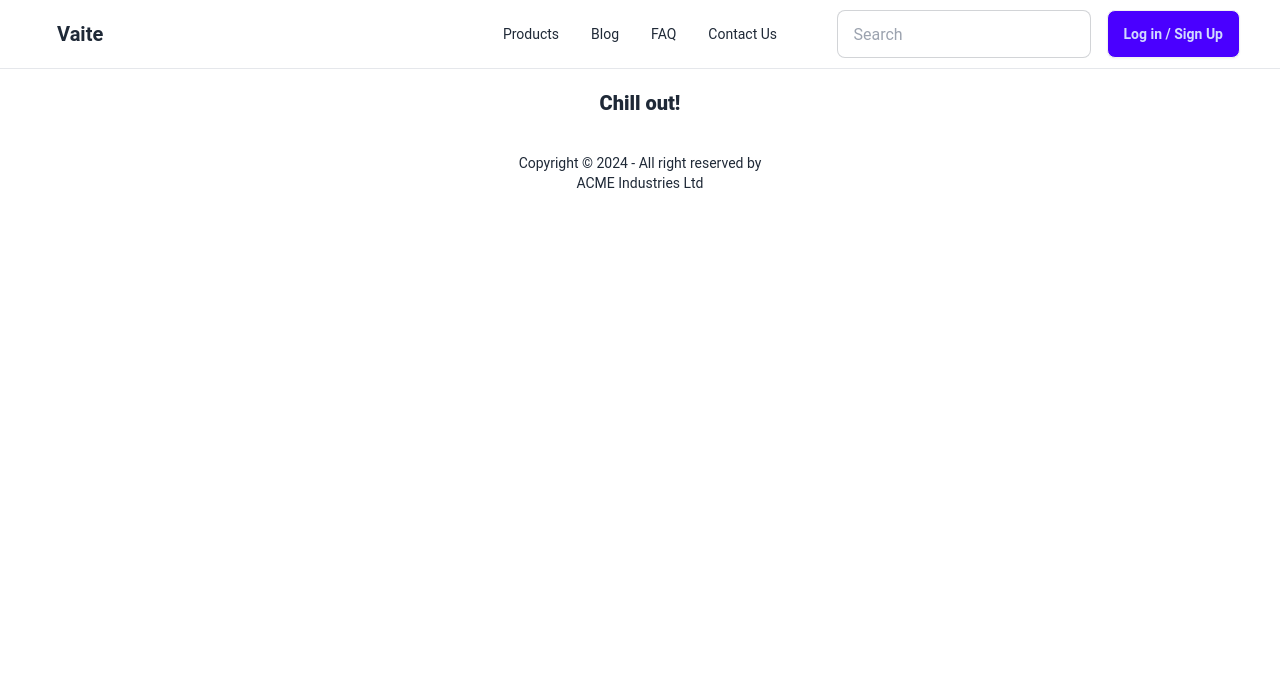
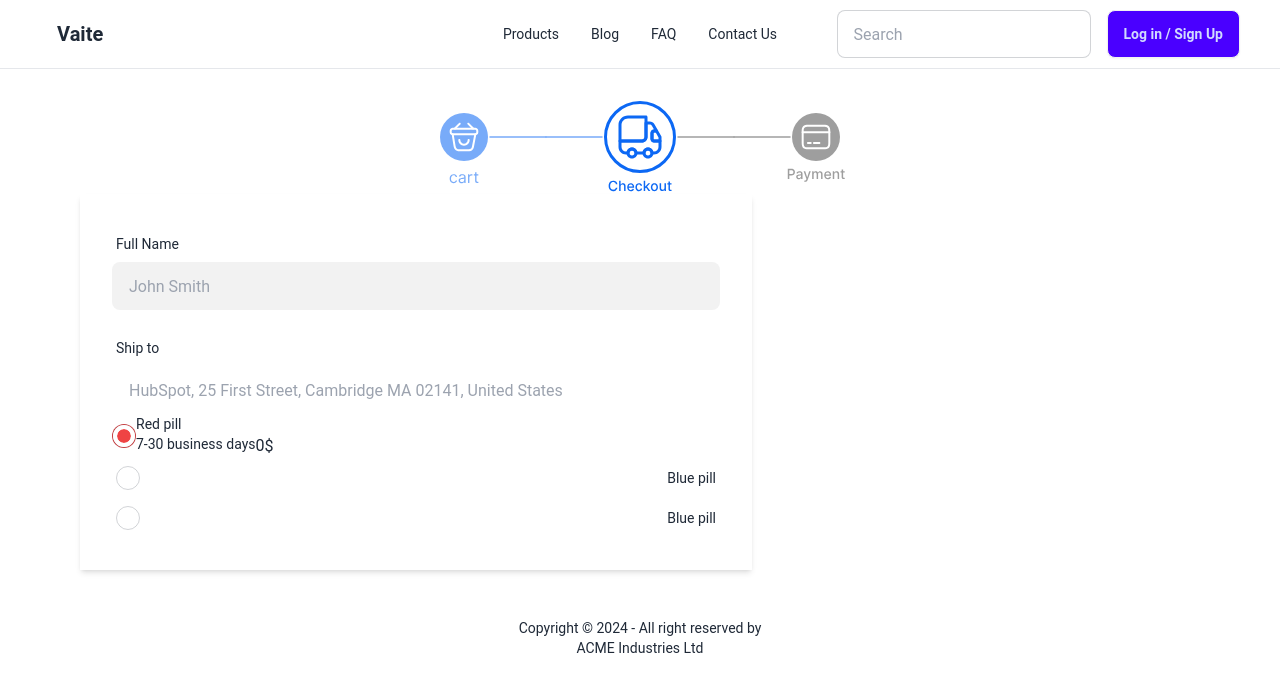
Before and after one commit to andreygranenko/Online-shop-vite, a React (Vite) app: page /checkout in a window 1280 px wide. Shown: the top 692 px of the page. Built offline with nearby package versions, Linux system fonts and the light colour scheme; no server answers.

Commit message:
added a checkout page

```diff
--- a/src/components/animated-routes/AnimatedRoutes.jsx
+++ b/src/components/animated-routes/AnimatedRoutes.jsx
@@ -12,6 +12,7 @@ import React from "react";
 import {AnimatePresence} from "framer-motion";
 import SingleBlogPage from "../../pages/single-blog-page/SingleBlogPage.jsx";
 import ShoppingCart from "../../pages/shopping-cart/ShoppingCart.jsx";
+import Checkout from "../../pages/checkout/Checkout.jsx";
 
 // eslint-disable-next-line react/prop-types
 const AnimatedRoutes = ({session, setSession}) => {
@@ -29,6 +30,7 @@ const AnimatedRoutes = ({session, setSession}) => {
         <Route path="/faq" element={<FaqPage/>}/>
         <Route path="/kontakti" element={<ContactPage/>}/>
         <Route path={'/shop-cart'} element={<ShoppingCart/>}/>
+        <Route path={'/checkout'} element={<Checkout/>}/>
         <Route path="*" element={<ErrorPage />} />
       </Routes>
     </AnimatePresence>
--- a/src/components/cart-items/CartItems.jsx
+++ b/src/components/cart-items/CartItems.jsx
@@ -1,15 +1,20 @@
 import {useEffect, useState} from "react";
-const CartItems = ({ cartItems, cartItemsState, setCartItemsState }) => {
+const CartItems = ({ cartItems, cartItemsState, setCartItemsState, setSaved }) => {
   return (
     <div className={'flex flex-col gap-5 '}>
       {cartItems.map((item) => (
-        <CartItem key={item.product_id} cartItems={cartItemsState} setCartItems={setCartItemsState} item={item} />
+        <CartItem
+          key={item.product_id}
+          cartItems={cartItemsState}
+          setCartItems={setCartItemsState}
+          setSaved={setSaved}
+          item={item} />
       ))}
     </div>
   );
 }
 
-const CartItem = ({ item, cartItems, setCartItems }) => {
+const CartItem = ({ item, setSaved, setCartItems }) => {
   const [count, setCount] = useState(item.count);
 
 
@@ -31,12 +36,14 @@ const CartItem = ({ item, cartItems, setCartItems }) => {
         return count - 1;
       });
     }
+    setSaved(false);
   }
 
   const handlePlus = () => {
     setCount(count => {
       return count + 1;
     });
+    setSaved(false);
   }
 
 
@@ -49,6 +56,7 @@ const CartItem = ({ item, cartItems, setCartItems }) => {
     } else if (!e.target.value) {
       setCount(1);
     }
+    setSaved(false);
   }
 
   return (
--- a/src/components/nav-bar/NavBar.jsx
+++ b/src/components/nav-bar/NavBar.jsx
@@ -83,9 +83,8 @@ const NavBar = ({ session , setSession}) => {
               </div>
               <ul tabIndex={0} className="mt-3 z-[1] p-2 shadow menu menu-sm dropdown-content bg-base-100 rounded-box w-52">
                 <li>
-                  <Link to={'/account'} className="justify-between">
-                    Profile
-                    <span className="badge">New</span>
+                  <Link to={'/shop-cart'} className="justify-between">
+                    Shopping Cart
                   </Link>
                 </li>
                 <li><Link to={'/account'}>Settings</Link></li>
--- /dev/null
+++ b/src/pages/checkout/Checkout.jsx
@@ -0,0 +1,55 @@
+import Cart from "../../../public/cart-2.svg";
+
+const Checkout = () => {
+  return (
+    <div className={'container py-8'}>
+      <div className={'flex justify-center'}>
+        <img src={Cart} alt="cart"/>
+      </div>
+      <form className={'w-[60%] shadow-md p-8'} action="#">
+        <div className={'form-control'}>
+          <label className={'label'}>
+            <span className={'label-text'}>Full Name</span>
+          </label>
+          <input  type="text" placeholder="John Smith" className={'input bg-base-200'}/>
+        </div>
+        <div className={'form-control mt-5'}>
+          <label className={'label'}>
+            <span className={'label-text'}>Ship to</span>
+          </label>
+          <input type="text" placeholder="HubSpot, 25 First Street, Cambridge MA 02141, United States" className={'input'}/>
+        </div>
+        <div className="form-control">
+          <label className="cursor-pointer flex items-center grow">
+            <input type="radio" name="radio-10" className="radio checked:bg-red-500" defaultChecked />
+            <div>
+              <div className={'flex flex-col'}>
+                <span className="text-left label-text ">Red pill</span>
+                <div className={'flex justify-between'}>
+                  <span className={'text-left label-text '}>7-30 business days</span>
+                  <span className={'ml-auto'}>0$</span>
+                </div>
+              </div>
+
+            </div>
+          </label>
+        </div>
+        <div className="form-control">
+          <label className="label cursor-pointer">
+            <input type="radio" name="radio-10" className="radio checked:bg-blue-500"  />
+            <span className="label-text">Blue pill</span>
+          </label>
+        </div>
+        <div className="form-control">
+          <label className="label cursor-pointer">
+            <input type="radio" name="radio-10" className="radio checked:bg-blue-500"  />
+            <span className="label-text">Blue pill</span>
+          </label>
+        </div>
+
+      </form>
+    </div>
+  );
+}
+
+export default Checkout;
--- a/src/pages/shopping-cart/ShoppingCart.jsx
+++ b/src/pages/shopping-cart/ShoppingCart.jsx
@@ -3,11 +3,15 @@ import CartItems from "../../components/cart-items/CartItems.jsx";
 import { supabase } from "../../client.js";
 import {useEffect, useState} from "react";
 import {useCart} from "../../components/cart-context/CartContext.jsx";
+import {useNavigate} from "react-router-dom";
 
 const ShoppingCart = () => {
   const {cartItems, setCartItems} = useCart();
   const [cartItemsState, setCartItemsState] = useState(cartItems);
   const [loading, setLoading] = useState(false);
+  const [saved, setSaved] = useState(true);
+  const navigate = useNavigate();
+
   useEffect(() => {
     setCartItemsState(cartItems);
   }, [cartItems]);
@@ -90,11 +94,12 @@ const ShoppingCart = () => {
 
     fetchCartItems().then(() => {
       setLoading(false);
+      setSaved(true);
     });
   }
 
   const handleCheckout = async () => {
-
+    navigate('/checkout');
   }
 
   const fetchCartItems = async () => {
@@ -143,7 +148,7 @@ const ShoppingCart = () => {
       </div>
       <div className={'flex gap-10 justify-between items-start'}>
         <div className={'w-[60%]'}>
-          <CartItems cartItemsState={cartItemsState} setCartItemsState={setCartItemsState} cartItems={cartItems}/>
+          <CartItems setSaved={setSaved} cartItemsState={cartItemsState} setCartItemsState={setCartItemsState} cartItems={cartItems}/>
           {loading ?
             <button className="btn btn-info w-44 mt-5 btn-square">
               <span className="loading loading-spinner"></span>
@@ -164,7 +169,14 @@ const ShoppingCart = () => {
             }, 0)} €</div>
           </div>
 
-          <button className={'btn btn-primary w-full'}>Proceed to checkout</button>
+
+          {saved ?
+            <button onClick={handleCheckout} className={'btn btn-primary w-full'}>Proceed to checkout</button>
+            :
+            <div className="tooltip tooltip-open tooltip-bottom w-full" data-tip="You did not save the product amount">
+              <button className={'btn-disabled btn btn-primary w-full'}>Proceed to checkout</button>
+            </div>
+          }
         </div>
       </div>
 
```
